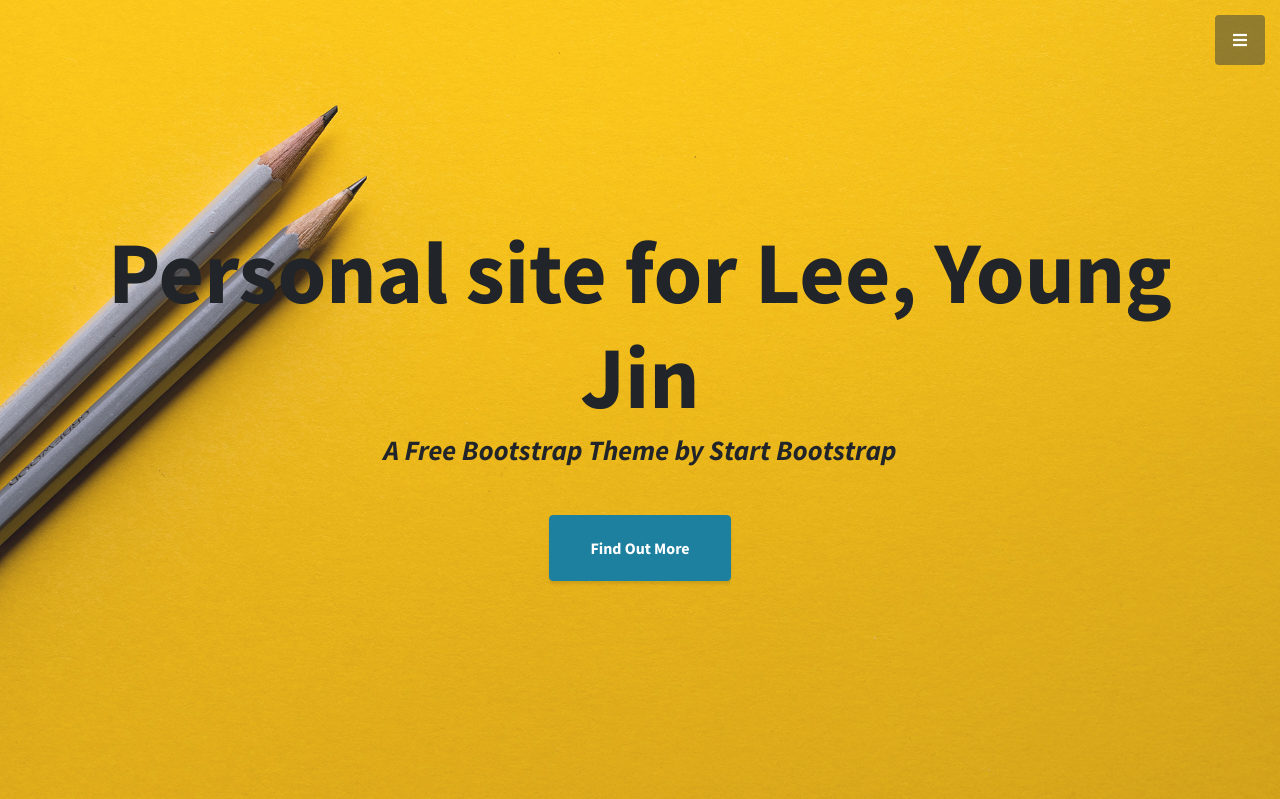
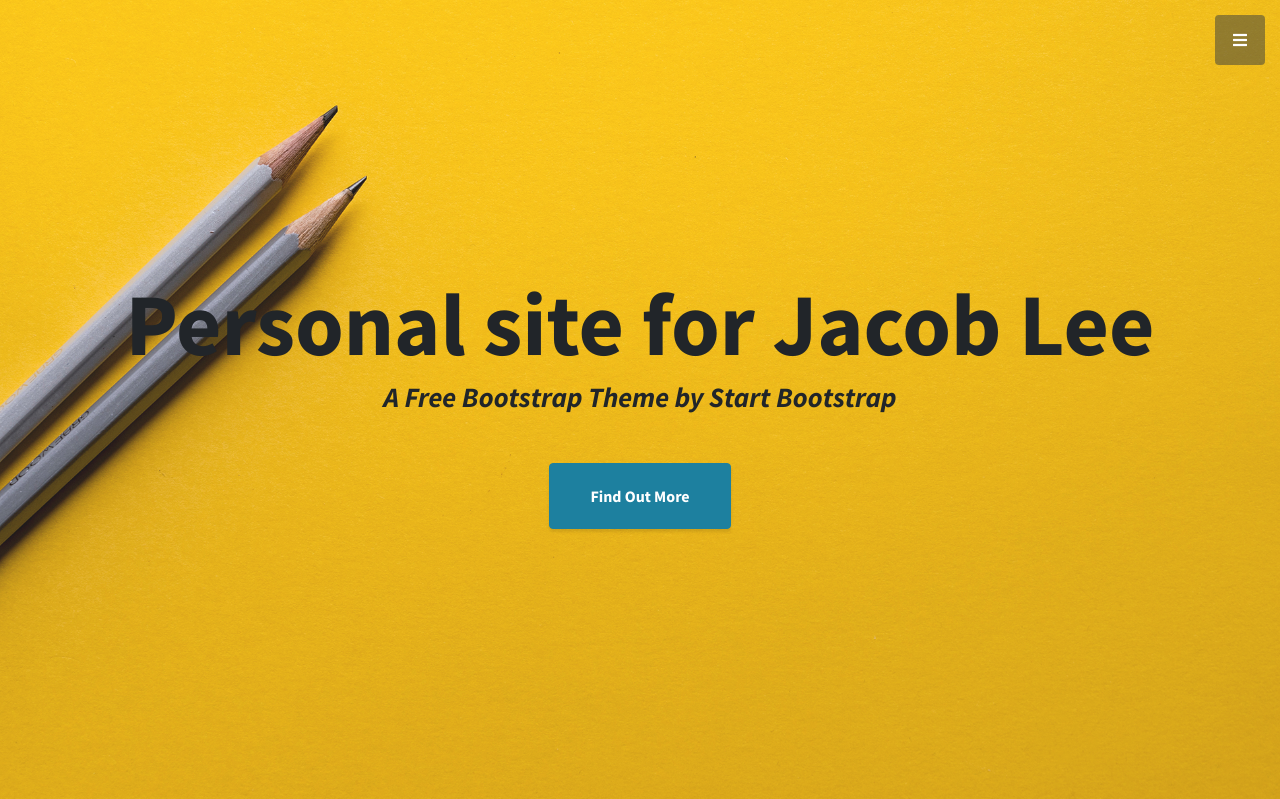
Before and after one commit to jacob9910/MyFirstBlog, a Django app: page /blog/ in a window 1280 px wide. Shown: the top 799 px of the page. Run offline with Django 3.2, Linux system fonts and the light colour scheme; some libraries are stand-ins or nearby versions.

Commit message:
index update

```diff
--- a/blog/templates/index.html
+++ b/blog/templates/index.html
@@ -55,7 +55,7 @@
   <!-- Header -->
   <header class="masthead d-flex">
     <div class="container text-center my-auto">
-      <h1 class="mb-1">Personal site for Lee, Young Jin</h1>
+      <h1 class="mb-1">Personal site for Jacob Lee</h1>
       <h3 class="mb-5">
         <em>A Free Bootstrap Theme by Start Bootstrap</em>
       </h3>
```
